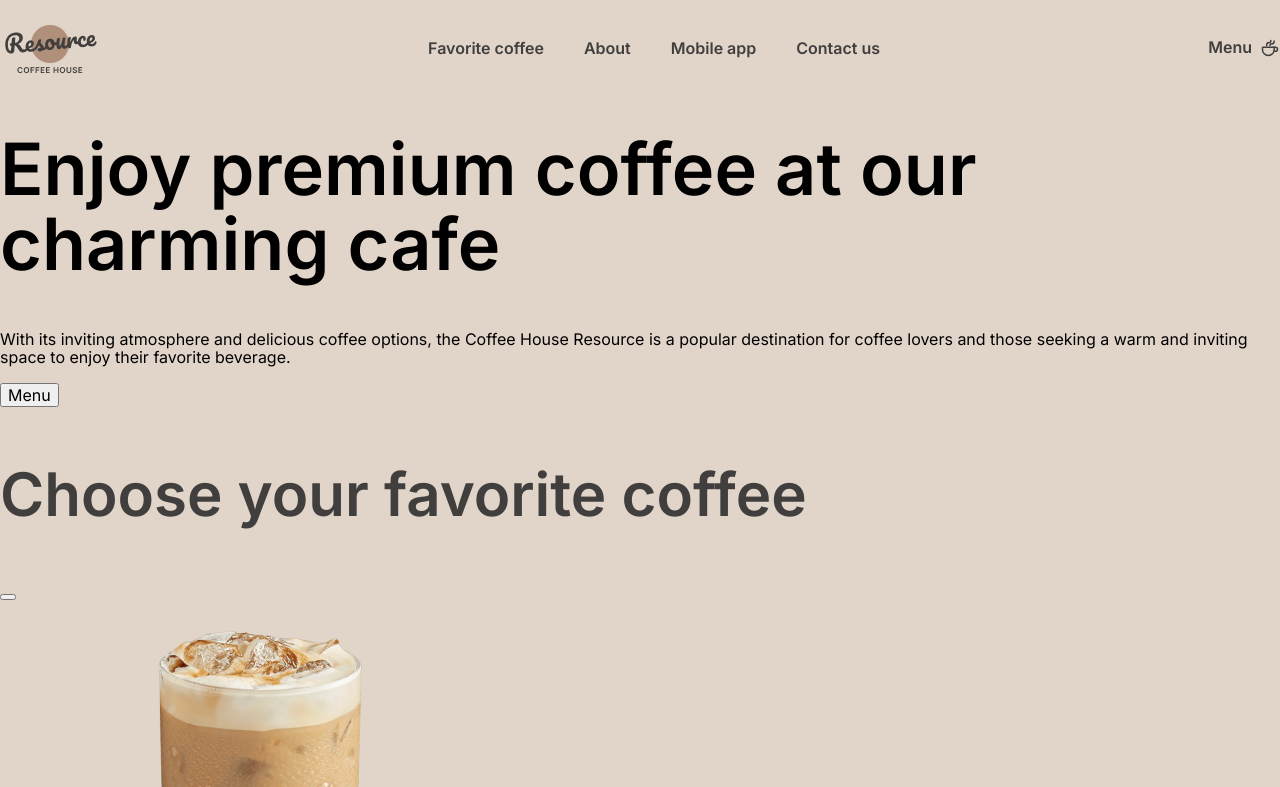
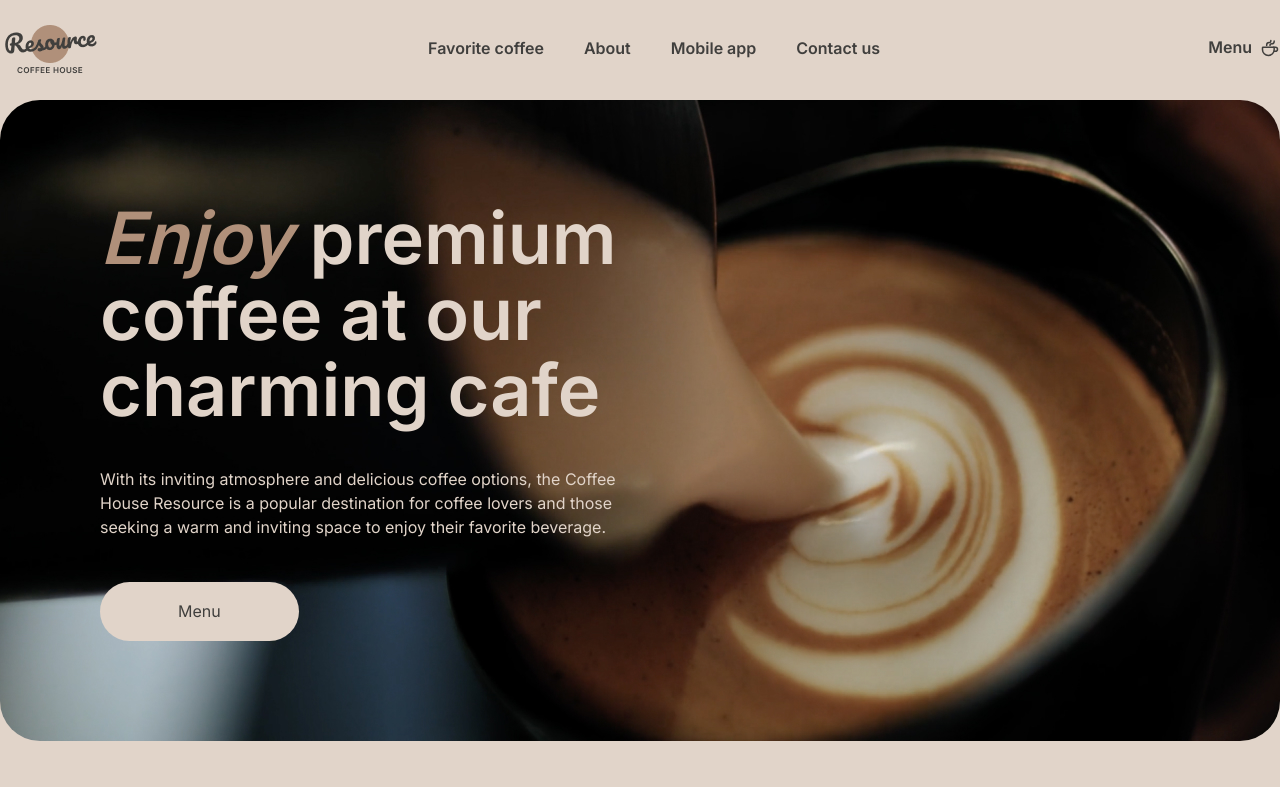
Before and after one commit to Glebanuk/Coffee-house-clone, a website: page coffe-house/index.html in a window 1280 px wide. Shown: the top 787 px of the page. Drawn offline with Linux system fonts and the light colour scheme; a web font is replaced by a local one.

Commit message:
feat: add enjoy section. Must to do btn animation

```diff
--- a/coffe-house/index.html
+++ b/coffe-house/index.html
@@ -28,7 +28,7 @@
                 </ul>
             </nav>
 
-            <a href="./menu.html" class="header-menu__link">Menu<svg width="20" height="20" viewBox="0 0 20 20" fill="none" xmlns="http://www.w3.org/2000/svg">
+            <a href="./menu.html" class="header-menu__link"> Menu<svg width="20" height="20" viewBox="0 0 20 20" fill="none" xmlns="http://www.w3.org/2000/svg">
                 <path d="M14.167 9.76667V11.6667C14.167 14.8883 11.5553 17.5 8.33366 17.5C5.112 17.5 2.50033 14.8883 2.50033 11.6667V9.76667C2.50033 9.4353 2.76896 9.16667 3.10033 9.16667H13.567C13.8984 9.16667 14.167 9.4353 14.167 9.76667Z" stroke="#403F3D" stroke-width="1.5" stroke-linecap="round" stroke-linejoin="round"/>
                 <path d="M10.0003 7.50008C10.0003 6.66675 10.5956 5.83341 11.786 5.83341V5.83341C13.101 5.83341 14.167 4.76743 14.167 3.45246V2.91675" stroke="#403F3D" stroke-width="1.5" stroke-linecap="round" stroke-linejoin="round"/>
                 <path d="M6.66634 7.5V7.08333C6.66634 5.70262 7.78563 4.58333 9.16634 4.58333V4.58333C10.0868 4.58333 10.833 3.83714 10.833 2.91667V2.5" stroke="#403F3D" stroke-width="1.5" stroke-linecap="round" stroke-linejoin="round"/>
@@ -40,12 +40,24 @@
         <section class="enjoy">
 
             <div class="wrapper">
+                <div class="enjoy-wrapper">
 
-                <div class="enjoy-content__container">
-                    <h1><span class="colored-text">Enjoy</span> premium coffee at our charming cafe</h1>
-                    <p>With its inviting atmosphere and delicious coffee options, the Coffee House Resource is a popular destination for coffee lovers and those seeking a warm and inviting space to enjoy their favorite beverage.
-                    </p>
-                    <button class="enjoy-btn ellipse-btn">Menu</button>
+                    <div class="enjoy-content__container">
+                        <h1><span class="colored-text">Enjoy</span> premium coffee at our charming cafe</h1>
+                        <p>With its inviting atmosphere and delicious coffee options, the Coffee House Resource is a popular destination for coffee lovers and those seeking a warm and inviting space to enjoy their favorite beverage.
+                        </p>
+                        <button class="enjoy-btn ellipse-btn">
+                            <span>Menu</span>
+                            <svg width="20" height="20" viewBox="0 0 20 20" fill="none" xmlns="http://www.w3.org/2000/svg">
+                                <path d="M14.167 9.76667V11.6667C14.167 14.8883 11.5553 17.5 8.33366 17.5C5.112 17.5 2.50033 14.8883 2.50033 11.6667V9.76667C2.50033 9.4353 2.76896 9.16667 3.10033 9.16667H13.567C13.8984 9.16667 14.167 9.4353 14.167 9.76667Z" stroke="#403F3D" stroke-width="1.5" stroke-linecap="round" stroke-linejoin="round"/>
+                                <path d="M10.0003 7.50008C10.0003 6.66675 10.5956 5.83341 11.786 5.83341V5.83341C13.101 5.83341 14.167 4.76743 14.167 3.45246V2.91675" stroke="#403F3D" stroke-width="1.5" stroke-linecap="round" stroke-linejoin="round"/>
+                                <path d="M6.66634 7.5V7.08333C6.66634 5.70262 7.78563 4.58333 9.16634 4.58333V4.58333C10.0868 4.58333 10.833 3.83714 10.833 2.91667V2.5" stroke="#403F3D" stroke-width="1.5" stroke-linecap="round" stroke-linejoin="round"/>
+                                <path d="M13.333 9.16675H15.4163C16.5669 9.16675 17.4997 10.0995 17.4997 11.2501C17.4997 12.4007 16.5669 13.3334 15.4163 13.3334H14.1663" stroke="#403F3D" stroke-width="1.5" stroke-linecap="round" stroke-linejoin="round"/>
+                            </svg>
+                        </button>
+
+                    </div>
+
                 </div>
             </div>
         </section>
--- a/coffe-house/sass/base/_base.scss
+++ b/coffe-house/sass/base/_base.scss
@@ -26,3 +26,7 @@ html{
         font-weight: 600;
         line-height: 125%;
       }
+.colored-text{
+  font-style: italic;
+  color: $color-primary;
+}
--- /dev/null
+++ b/coffe-house/sass/base/_buttons.scss
@@ -0,0 +1,28 @@
+.enjoy-btn{
+    border-radius: 100px;
+    padding: 20px 78px;
+    color:$color-text-dark;
+    background-color: $color-text-light;
+    border: none;
+    position: relative;
+
+}
+.enjoy-btn:hover span{
+    transform: translateX(-20px);
+}
+.enjoy-btn span{
+    transition: 0.3s ease;
+}
+.enjoy-btn svg{
+    position: absolute;
+    top: 50%;
+    left: 100%;
+    transform: translate(-100%, -50%);
+    opacity: 0;
+    transition: opacity 0.3s ease, left 0.3s ease;
+
+}
+.enjoy-btn:hover svg {
+    left: 0;
+    opacity: 1;
+}
--- a/coffe-house/sass/layout/_enjoy.scss
+++ b/coffe-house/sass/layout/_enjoy.scss
@@ -0,0 +1,22 @@
+.enjoy-wrapper{
+    border-radius: 40px;
+    padding: 100px;
+    background-image: url("../assets/home_img/img-hero.jpg");
+
+}
+.enjoy-content__container{
+    display: flex;
+    flex-direction: column;
+    align-items: start;
+    max-width: 530px;
+}
+.enjoy-content__container h1{
+    color:$color-text-light;
+    margin-bottom: 40px;
+}
+.enjoy-content__container p{
+    color:$color-text-light;
+    font-weight: 400;
+    margin-bottom: 43px;
+    line-height: 150%;
+}
--- a/coffe-house/sass/layout/_header.scss
+++ b/coffe-house/sass/layout/_header.scss
@@ -1,3 +1,6 @@
+.header{
+  padding-bottom: 18px;
+}
 .header__wrapper{
     display: flex;
     align-items: center;
--- a/coffe-house/sass/style.scss
+++ b/coffe-house/sass/style.scss
@@ -2,6 +2,7 @@
 @import "abstracts/_mixins";
 
 @import "base/_base";
+@import "base/_buttons";
 @import "components/_footer";
 
 @import "layout/_wrapper";
```
Also changed, not shown: coffe-house/sass/normalize.css, coffe-house/sass/style.css, 1 other file.
